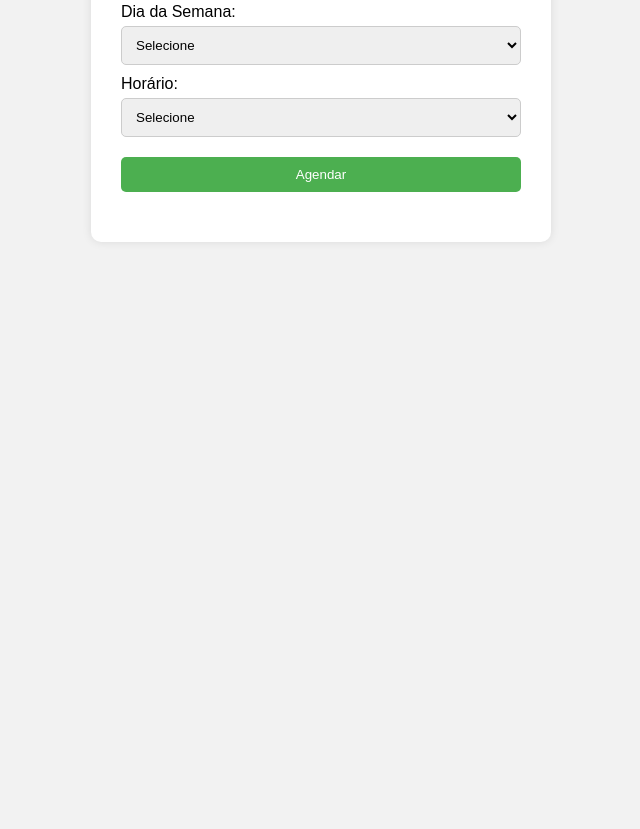
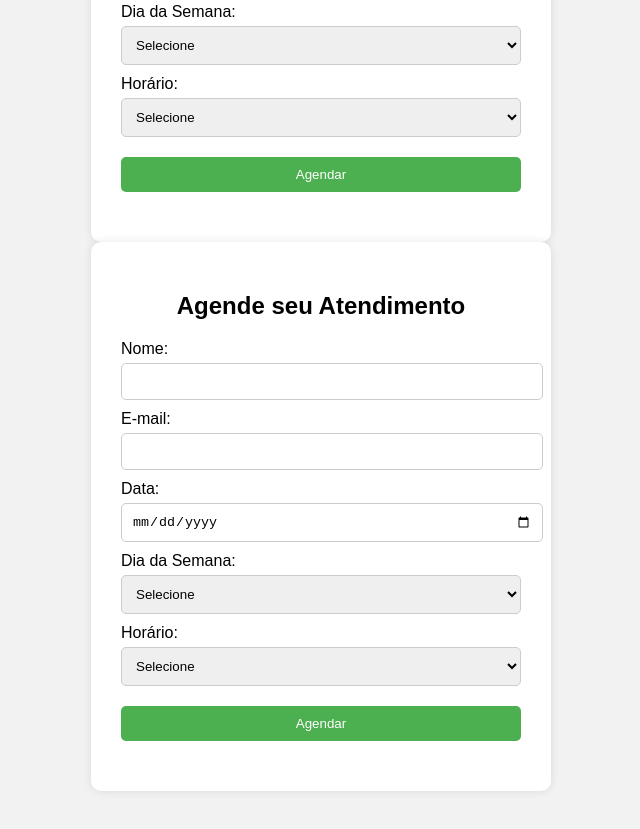
Before and after one commit to Rian276/Agendamento--site-, a plain HTML site: page Index.html in a window 1280 px wide. Shown: the part 355-1184 px from the top of the page, without its empty margins (319-959 px from the left). Before the commit the page ends 800 px from the top, so only its background shows below. Drawn offline with Linux system fonts and the light colour scheme.

Commit message:
Update Index.html

```diff
--- a/Index.html
+++ b/Index.html
@@ -107,3 +107,112 @@
   </script>
 
 </body>
+<!DOCTYPE html>
+<html lang="pt-BR">
+<head>
+  <meta charset="UTF-8">
+  <title>Agendamento de Atendimento</title>
+  <style>
+    body {
+      font-family: Arial, sans-serif;
+      background-color: #f2f2f2;
+      padding: 40px;
+    }
+    .container {
+      background: #fff;
+      max-width: 400px;
+      margin: auto;
+      padding: 30px;
+      border-radius: 10px;
+      box-shadow: 0 0 10px rgba(0,0,0,0.1);
+    }
+    h2 {
+      text-align: center;
+      margin-bottom: 20px;
+    }
+    label {
+      display: block;
+      margin-top: 10px;
+    }
+    input, select, button {
+      width: 100%;
+      padding: 10px;
+      margin-top: 5px;
+      border-radius: 5px;
+      border: 1px solid #ccc;
+    }
+    button {
+      background-color: #4CAF50;
+      color: white;
+      border: none;
+      margin-top: 20px;
+      cursor: pointer;
+    }
+    button:hover {
+      background-color: #45a049;
+    }
+    .mensagem {
+      margin-top: 20px;
+      text-align: center;
+      color: green;
+      font-weight: bold;
+    }
+  </style>
+</head>
+<body>
+
+  <div class="container">
+    <h2>Agende seu Atendimento</h2>
+    <form id="formAgendamento">
+      <label for="nome">Nome:</label>
+      <input type="text" id="nome" required>
+
+      <label for="email">E-mail:</label>
+      <input type="email" id="email" required>
+
+      <label for="data">Data:</label>
+      <input type="date" id="data" required>
+
+      <label for="diaSemana">Dia da Semana:</label>
+      <select id="diaSemana" required>
+        <option value="">Selecione</option>
+        <option value="Segunda-feira">Segunda-feira</option>
+        <option value="Terça-feira">Terça-feira</option>
+        <option value="Quarta-feira">Quarta-feira</option>
+        <option value="Quinta-feira">Quinta-feira</option>
+        <option value="Sexta-feira">Sexta-feira</option>
+        <option value="Sábado">Sábado</option>
+      </select>
+
+      <label for="horario">Horário:</label>
+      <select id="horario" required>
+        <option value="">Selecione</option>
+        <option value="08:00">08:00</option>
+        <option value="10:00">10:00</option>
+        <option value="14:00">14:00</option>
+        <option value="16:00">16:00</option>
+      </select>
+
+      <button type="submit">Agendar</button>
+    </form>
+
+    <div class="mensagem" id="mensagemConfirmacao"></div>
+  </div>
+
+  <script>
+    const form = document.getElementById('formAgendamento');
+    const mensagem = document.getElementById('mensagemConfirmacao');
+
+    form.addEventListener('submit', function(event) {
+      event.preventDefault();
+      const nome = document.getElementById('nome').value;
+      const data = document.getElementById('data').value;
+      const diaSemana = document.getElementById('diaSemana').value;
+      const horario = document.getElementById('horario').value;
+
+      mensagem.textContent = `Agendamento confirmado para ${nome} na ${diaSemana}, dia ${data} às ${horario}.`;
+      form.reset();
+    });
+  </script>
+
+</body>
```
